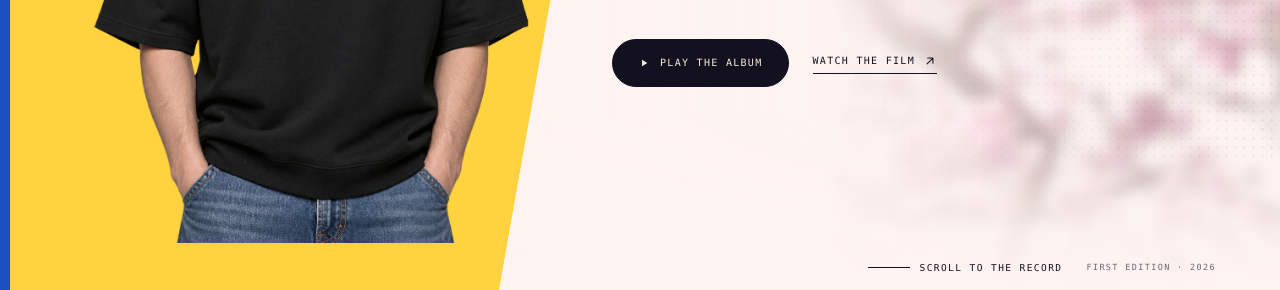
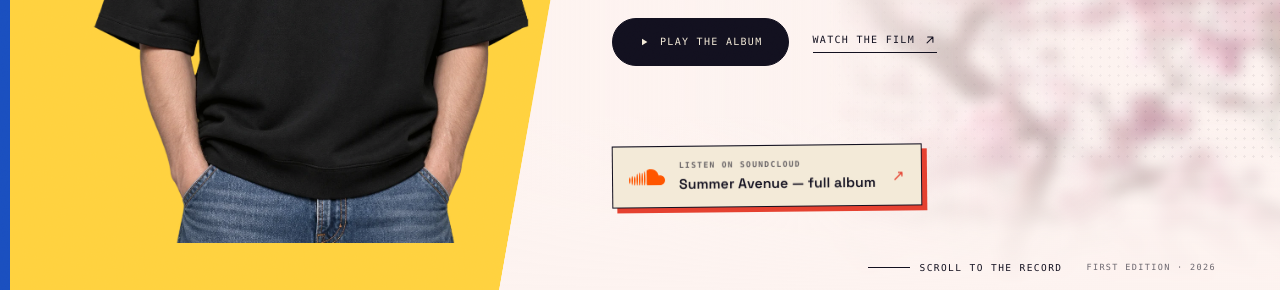
Before and after one commit to rouslanbaranov/hamamatsu, a plain HTML site: page index.html in a window 1280 px wide. Shown: the part 510-800 px from the top of the page. Drawn offline with Linux system fonts and the light colour scheme; a web font is replaced by a local one.

Commit message:
Add SoundCloud album banner to hero

```diff
--- a/assets/css/styles.css
+++ b/assets/css/styles.css
@@ -3739,6 +3739,86 @@ body.is-playing .play-pill:hover .play-pill__dot { background: var(--red); }
   border-color: var(--red);
 }
 
+.hero-poster__soundcloud {
+  grid-area: social;
+  align-self: start;
+  justify-self: start;
+  display: inline-flex;
+  align-items: center;
+  gap: 14px;
+  max-width: 100%;
+  padding: 12px 16px;
+  background: var(--cream);
+  border: 1.5px solid var(--ink);
+  box-shadow: 5px 5px 0 var(--red);
+  color: var(--ink);
+  transform: rotate(-0.6deg);
+  transition: background 0.2s var(--ease), color 0.2s var(--ease),
+    border-color 0.2s var(--ease), box-shadow 0.2s var(--ease),
+    transform 0.2s var(--ease);
+}
+
+.hero-poster__soundcloud:hover {
+  background: var(--ink);
+  border-color: var(--orange);
+  color: var(--cream);
+  box-shadow: 5px 5px 0 var(--orange);
+  transform: rotate(-0.6deg) translateY(-2px);
+}
+
+.hero-poster__soundcloud:focus-visible {
+  outline: 2px solid var(--ink);
+  outline-offset: 4px;
+}
+
+.soundcloud-icon {
+  width: 36px;
+  height: 36px;
+  flex: none;
+  color: #ff5500;
+}
+
+.soundcloud-copy {
+  display: flex;
+  flex-direction: column;
+  gap: 3px;
+  min-width: 0;
+}
+
+.soundcloud-eyebrow {
+  font-family: var(--font-mono);
+  font-size: 8px;
+  font-weight: 600;
+  letter-spacing: 0.16em;
+  text-transform: uppercase;
+  color: rgba(18, 16, 31, 0.62);
+}
+
+.soundcloud-title {
+  font-size: 14px;
+  font-weight: 600;
+  line-height: 1.25;
+  letter-spacing: 0.01em;
+  white-space: nowrap;
+}
+
+.soundcloud-arrow {
+  flex: none;
+  margin-left: 2px;
+  color: var(--red);
+  font-size: 15px;
+  line-height: 1;
+  transition: color 0.2s var(--ease);
+}
+
+.hero-poster__soundcloud:hover .soundcloud-eyebrow {
+  color: rgba(243, 234, 216, 0.62);
+}
+
+.hero-poster__soundcloud:hover .soundcloud-arrow {
+  color: var(--orange);
+}
+
 .hero-poster__foot {
   position: relative;
   z-index: 2;
@@ -3979,7 +4059,11 @@ body.is-playing .play-pill:hover .play-pill__dot { background: var(--red); }
   }
 
   .hero-poster__inner {
-    grid-template-rows: auto auto;
+    grid-template-areas:
+      "portrait copy"
+      "portrait actions"
+      "portrait social";
+    grid-template-rows: auto auto auto;
     align-content: center;
   }
 
@@ -3993,18 +4077,19 @@ body.is-playing .play-pill:hover .play-pill__dot { background: var(--red); }
 
   .hero-poster__actions {
     align-self: start;
-    margin-top: -92px;
+    margin-top: -36px;
   }
 }
 
 @media (max-width: 900px) {
   .hero-poster__inner {
     grid-template-columns: 1fr;
-    grid-template-rows: auto auto auto;
+    grid-template-rows: auto auto auto auto;
     grid-template-areas:
       "copy"
       "portrait"
-      "actions";
+      "actions"
+      "social";
     column-gap: 0;
     row-gap: clamp(14px, 2.5vh, 22px);
     align-items: stretch;
@@ -4075,6 +4160,28 @@ body.is-playing .play-pill:hover .play-pill__dot { background: var(--red); }
   .hero-poster__foot { display: none; }
   .hero-poster__blue { width: 7px; }
   .hero-poster__dots { width: 55%; height: 60%; }
+}
+
+@media (max-width: 420px) {
+  .hero-poster__soundcloud {
+    width: 100%;
+    align-items: flex-start;
+  }
+
+  .soundcloud-title {
+    white-space: normal;
+  }
+}
+
+@media (min-width: 901px) and (max-height: 760px) {
+  .hero-poster__actions {
+    margin-top: -16px;
+    padding-bottom: 8px;
+  }
+
+  .hero-poster__soundcloud {
+    margin-top: -24px;
+  }
 }
 
 @media (min-width: 601px) and (max-width: 900px) {
--- a/index.html
+++ b/index.html
@@ -241,6 +241,21 @@
             <svg aria-hidden="true"><use href="#icon-arrow"/></svg>
           </a>
         </div>
+
+        <a
+          class="hero-poster__soundcloud"
+          href="https://soundcloud.com/rouslan-baranov/sets/summer-avenue"
+          target="_blank"
+          rel="noopener noreferrer"
+          aria-label="Listen to Summer Avenue on SoundCloud in a new tab"
+        >
+          <svg class="soundcloud-icon" viewBox="0 0 24 24" aria-hidden="true" focusable="false"><path fill="currentColor" d="M23.999 14.165c-.052 1.796-1.612 3.169-3.4 3.169h-8.18a.68.68 0 0 1-.675-.683V7.862a.747.747 0 0 1 .452-.724s.75-.513 2.333-.513a5.364 5.364 0 0 1 2.763.755 5.433 5.433 0 0 1 2.57 3.54c.282-.08.574-.121.868-.12.884 0 1.73.358 2.347.992s.948 1.49.922 2.373ZM10.721 8.421c.247 2.98.427 5.697 0 8.672a.264.264 0 0 1-.53 0c-.395-2.946-.22-5.718 0-8.672a.264.264 0 0 1 .53 0ZM9.072 9.448c.285 2.659.37 4.986-.006 7.655a.277.277 0 0 1-.55 0c-.331-2.63-.256-5.02 0-7.655a.277.277 0 0 1 .556 0Zm-1.663-.257c.27 2.726.39 5.171 0 7.904a.266.266 0 0 1-.532 0c-.38-2.69-.257-5.21 0-7.904a.266.266 0 0 1 .532 0Zm-1.647.77a26.108 26.108 0 0 1-.008 7.147.272.272 0 0 1-.542 0 27.955 27.955 0 0 1 0-7.147.275.275 0 0 1 .55 0Zm-1.67 1.769c.421 1.865.228 3.5-.029 5.388a.257.257 0 0 1-.514 0c-.21-1.858-.398-3.549 0-5.389a.272.272 0 0 1 .543 0Zm-1.655-.273c.388 1.897.26 3.508-.01 5.412-.026.28-.514.283-.54 0-.244-1.878-.347-3.54-.01-5.412a.283.283 0 0 1 .56 0Zm-1.668.911c.4 1.268.257 2.292-.026 3.572a.257.257 0 0 1-.514 0c-.241-1.262-.354-2.312-.023-3.572a.283.283 0 0 1 .563 0Z"/></svg>
+          <span class="soundcloud-copy">
+            <span class="soundcloud-eyebrow">Listen on SoundCloud</span>
+            <span class="soundcloud-title">Summer Avenue — full album</span>
+          </span>
+          <span class="soundcloud-arrow" aria-hidden="true">↗</span>
+        </a>
       </div>
 
       <div class="container hero-poster__foot">
```
